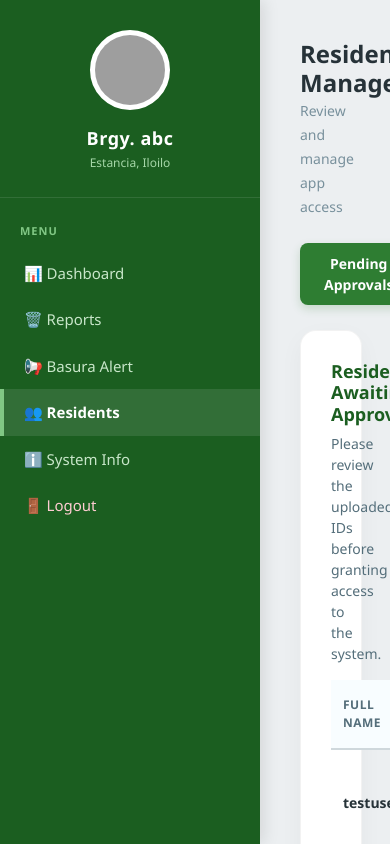
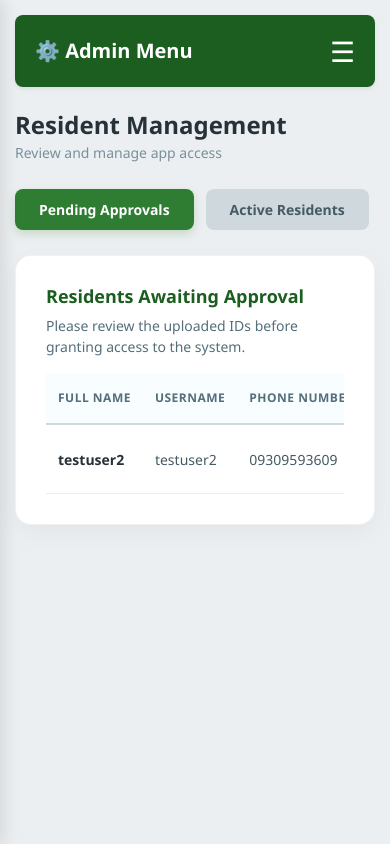
Before and after one commit to walph13/coastallandwatch, a PHP site: page /approve_resident.php in a window 390 px wide. Run offline with PHP 8.4, Linux system fonts and the light colour scheme; the visitor is signed in with stand-in values (Sample User, id 1); data comes from the database, SQL or seed files in the repository; grey boxes are pictures that could not be loaded.

Commit message:
Update approve_resident.php

```diff
--- a/approve_resident.php
+++ b/approve_resident.php
@@ -34,6 +34,7 @@ if (isset($_GET['action']) && isset($_GET['id'])) {
 <!DOCTYPE html>
 <html>
 <head>
+    <meta name="viewport" content="width=device-width, initial-scale=1.0">
     <title>Manage Residents - Barangay Tanza</title>
 
     <link href="https://cdn.jsdelivr.net/npm/bootstrap@5.3.0/dist/css/bootstrap.min.css" rel="stylesheet">
@@ -91,10 +92,30 @@ if (isset($_GET['action']) && isset($_GET['id'])) {
         ::-webkit-scrollbar { width: 8px; }
         ::-webkit-scrollbar-thumb { background: #90A4AE; border-radius: 4px; }
         ::-webkit-scrollbar-track { background: #ECEFF1; }
+
+        /* ========================================= */
+        /* 📱 MOBILE RESPONSIVENESS                  */
+        /* ========================================= */
+        #sidebar { transition: 0.3s ease-in-out; }
+        #sidebar-overlay { display: none; position: fixed; top: 0; left: 0; width: 100%; height: 100%; background: rgba(0,0,0,0.5); z-index: 999; }
+        #sidebar-overlay.active { display: block; }
+
+        @media (max-width: 768px) {
+            #sidebar { left: -260px; position: fixed; z-index: 1000; }
+            #sidebar.active { left: 0; box-shadow: 5px 0 20px rgba(0,0,0,0.5); }
+            #main-content { margin-left: 0 !important; padding: 15px !important; width: 100%; }
+            .page-header { flex-direction: column; gap: 15px; align-items: flex-start !important; }
+            .page-header > div { width: 100%; }
+            .dashboard-card { padding: 15px; }
+            table { display: block; overflow-x: auto; white-space: nowrap; }
+        }
+
     </style>
+
 </head>
 <body>
 
+<div id="sidebar-overlay" onclick="toggleSidebar()"></div>
     <div id="sidebar">
         <div id="profile-header">
             <?php
@@ -121,6 +142,10 @@ if (isset($_GET['action']) && isset($_GET['id'])) {
     </div>
 
     <div id="main-content">
+        <div class="d-md-none mb-4 shadow-sm" style="background:#1B5E20; padding:15px 20px; display:flex; justify-content:space-between; align-items:center; border-radius: 8px;">
+            <h5 class="m-0 fw-bold text-white">⚙️ Admin Menu</h5>
+            <button onclick="toggleSidebar()" style="background:none; border:none; color:white; font-size:28px; padding:0; cursor:pointer;">☰</button>
+        </div>
         <div class="page-header">
             <h2 class="page-title">Resident Management</h2>
             <span class="text-muted small" style="color: #78909C !important; font-weight: 500;">Review and manage app access</span>
@@ -211,5 +236,13 @@ if (isset($_GET['action']) && isset($_GET['id'])) {
             document.getElementById('tab-' + tabName).classList.add('active');
         }
     </script>
+
+    <script>
+        // Toggle Sidebar for Mobile
+        function toggleSidebar() {
+            document.getElementById('sidebar').classList.toggle('active');
+            document.getElementById('sidebar-overlay').classList.toggle('active');
+        }
+    </script>
 </body>
 </html>
```
